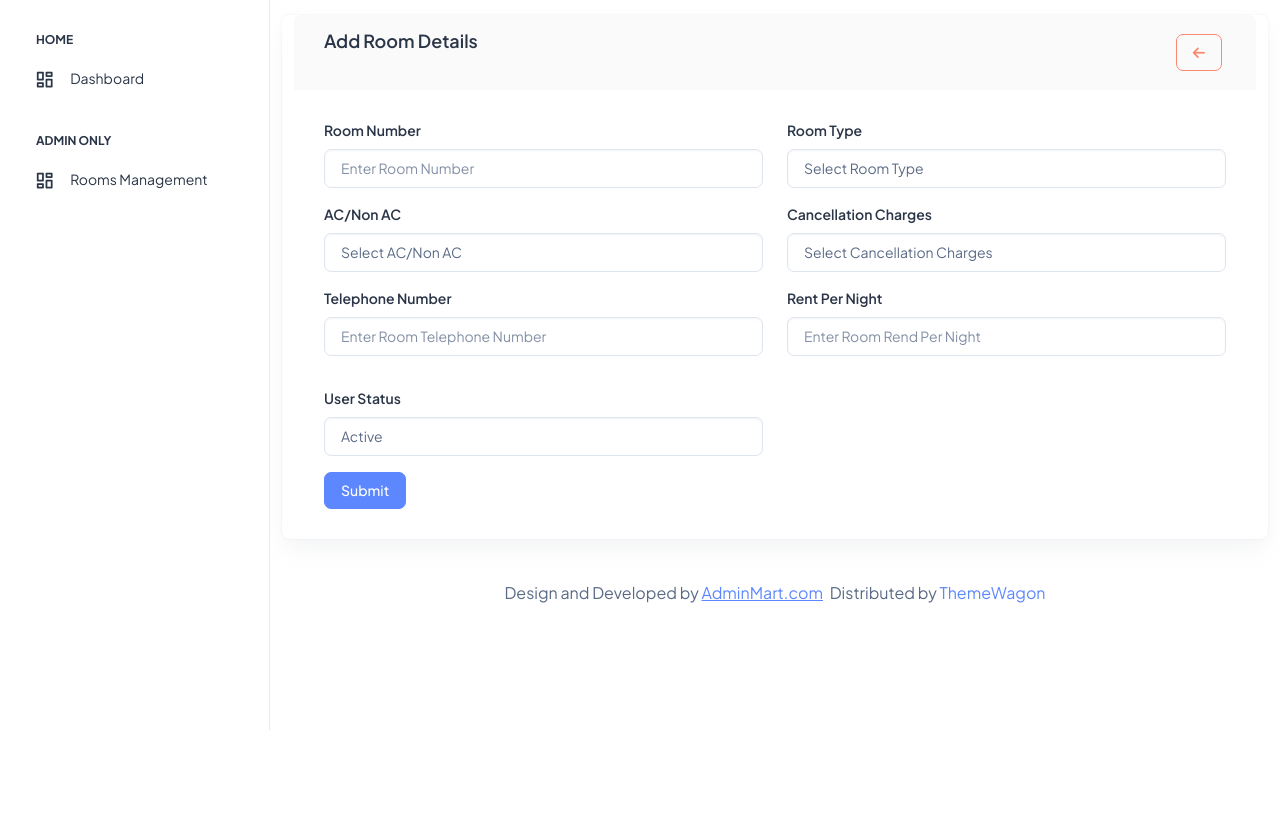
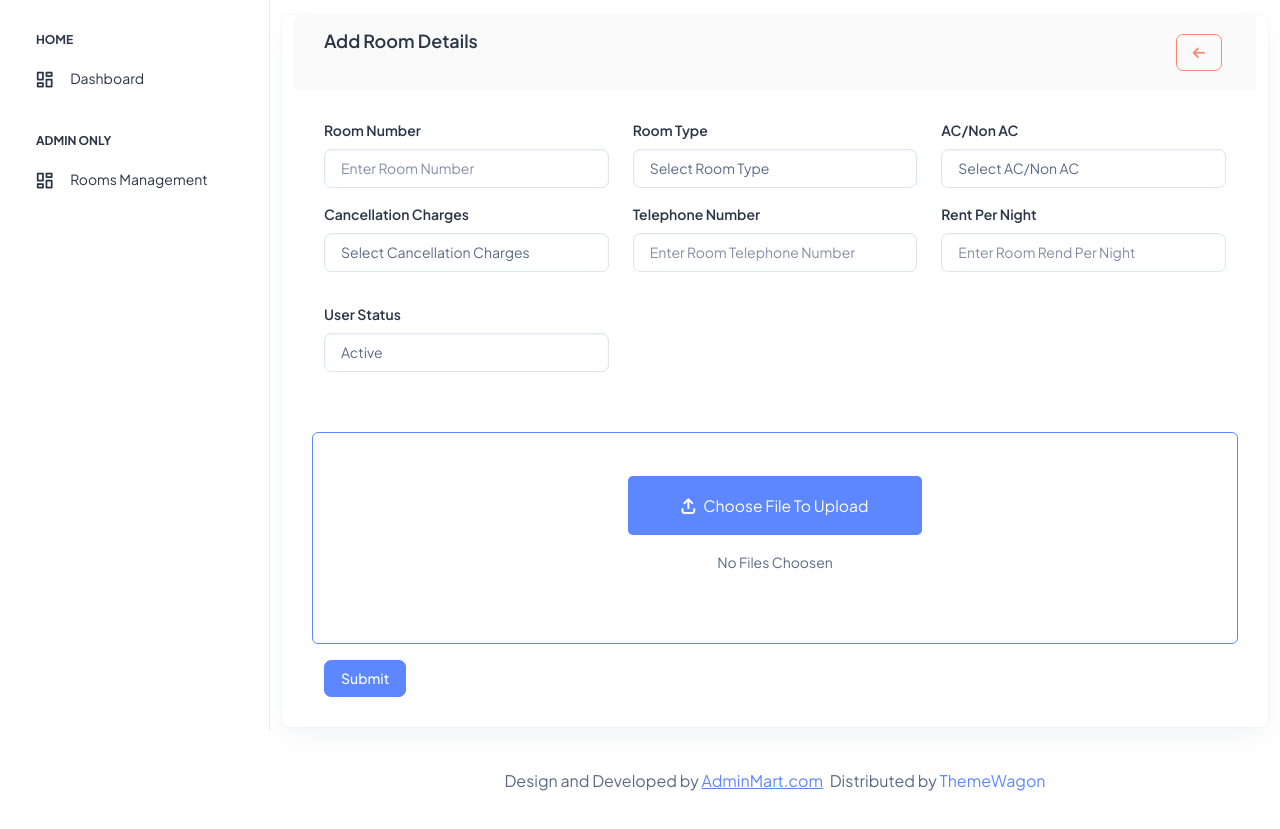
Before and after one commit to baradadi1/Srm_hotel_booking, a PHP site: page /create.php in a window 1280 px wide. Shown: the part 70-899 px from the top of the page. Before the commit the page ends 800 px from the top, so only its background shows below. Run offline with PHP 8.4, Linux system fonts and the light colour scheme; the visitor is signed in with stand-in values (Sample User, id 1); data that the repository does not hold is empty; some libraries are stand-ins or nearby versions.

Commit message:
Update create.php

```diff
--- a/rooms/create.php
+++ b/rooms/create.php
@@ -19,6 +19,41 @@ include("../templates/header.php");
 ?>
 <link rel="stylesheet" href="https://cdn.jsdelivr.net/npm/bootstrap-select@1.13.14/dist/css/bootstrap-select.min.css">
 
+<style>
+    .room_image{
+        border:1px solid #5D87FF;
+        background-color : #fff;
+        width: 100%;
+        max-widht: 34.37em;
+        position: relative;
+        margin: 3.12em auto;
+        padding: 3.12em 1.25em;
+        border-radius : 0.43em;
+        /* box-shadow:0.5em 0.5em 0.5em #5d87FF; */
+    }
+    input[type="file"]{
+        display:none;
+    }
+    .image_label{
+        margin: auto;
+        display:block;
+        padding: 1.12em;
+        position: relative;
+        background-color : #5d87FF;
+        color:#fff;
+        font-size:1.12em;
+        font-weight:400px;
+        text-align:center;
+        width:18.75em;
+        cursor:pointer;
+        border-radius : 0.31em;
+    }
+    #no-of-files{
+        font-weight:400;
+        text-align:center;
+        margin:1.25em 0 1.87em 0;
+    }
+</style>
 <div class="row">
     <div class="card">
         <div class="card-header">
@@ -30,11 +65,11 @@ include("../templates/header.php");
         <div class="card-body">
             <form action="add.php" method="post">
                 <div class="row">
-                    <div class="col-sm-12 col-md-8 col-lg-6 mb-3">
+                    <div class="col-sm-12 col-md-6 col-lg-4 mb-3">
                         <label for="room_num" class="form-label">Room Number</label>
                         <input type="text" class="form-control" id="room_num" name="room_num" placeholder="Enter Room Number" autocomplete="off" required>
                     </div>
-                    <div class="col-sm-12 col-md-8 col-lg-6 mb-3">
+                    <div class="col-sm-12 col-md-6 col-lg-4 mb-3">
                         <label for="room_type" class="form-label">Room Type</label>
                         <select name="room_type" id="room_type" class="form-control my-select" required>
                             <option value="" disabled selected>Select Room Type</option>
@@ -45,7 +80,7 @@ include("../templates/header.php");
                             ?>
                         </select>
                     </div>
-                    <div class="col-sm-12 col-md-8 col-lg-6 mb-3">
+                    <div class="col-sm-12 col-md-6 col-lg-4 mb-3">
                         <label for="air_conditioner" class="form-label">AC/Non AC</label>
                         <select name="air_conditioner" id="air_conditioner" class="form-control my-select" required>
                             <option value="" disabled selected>Select AC/Non AC</option>
@@ -56,7 +91,7 @@ include("../templates/header.php");
                             ?>
                         </select>
                     </div>
-                    <div class="col-sm-12 col-md-8 col-lg-6 mb-3">
+                    <div class="col-sm-12 col-md-6 col-lg-4 mb-3">
                         <label for="cancel_charges" class="form-label">Cancellation Charges</label>
                         <select name="cancel_charges" id="cancel_charges" class="form-control my-select" required>
                             <option value="" disabled selected>Select Cancellation Charges</option>
@@ -65,21 +100,36 @@ include("../templates/header.php");
                             <option value="3">No Cancellation Allow</option>
                         </select>
                     </div>
-                    <div class="col-sm-12 col-md-8 col-lg-6 mb-3">
+                    <div class="col-sm-12 col-md-6 col-lg-4 mb-3">
                         <label for="tele_no" class="form-label">Telephone Number</label>
                         <input type="text" class="form-control" id="tele_no" name="tele_no" placeholder="Enter Room Telephone Number" autocomplete="off" required>
                     </div>
-                    <div class="col-sm-12 col-md-8 col-lg-6 mb-3">
+                    <div class="col-sm-12 col-md-6 col-lg-4 mb-3">
                         <label for="rent" class="form-label">Rent Per Night</label>
                         <input type="text" class="form-control" id="rent" placeholder="Enter Room Rend Per Night" autocomplete="off" required>
                         <p id="message"></p>
                     </div>
-                    <div class="col-sm-12 col-md-8 col-lg-6 mb-3">
+                    <div class="col-sm-12 col-md-6 col-lg-4 mb-3">
                         <label for="user_status" class="form-label">User Status</label>
                         <select name="user_status" id="user_status" class="form-control my-select" required>
                             <option value="Active">Active</option>
                             <option value="Suspended">Suspend</option>
                         </select>
+                    </div>
+                </div>
+                <div class="row">
+                    <div class="col-12 mb-3 room_image">
+                        <input type="file" name="room_img" id="room_img" multiple>
+                        <label for="room_img" class="image_label">
+                            <i class="fa-solid fa-arrow-up-from-bracket"></i>
+                            &nbsp; Choose File To Upload
+                        </label>
+                        <div id="no-of-files">
+                            No Files Choosen
+                        </div>
+                        <ul id="file-list">
+
+                        </ul>
                     </div>
                 </div>
                 <button type="submit" name="Submit" id="sub_btn" class="btn btn-primary">Submit</button>
@@ -91,35 +141,14 @@ include("../templates/header.php");
 <script src="https://code.jquery.com/jquery-3.6.0.min.js"></script>
 <script src="https://ajax.googleapis.com/ajax/libs/jquery/3.6.0/jquery.min.js"></script>
 <script>
-    $(document).ready(function(){
-        $('#password, #c_password').on('input', function () {
-            if ($('#password').val() != '' && $('#c_password').val() != ''){
-                if ($('#password').val() == $('#c_password').val()) {
-                    $('#message').html('Passwords match').css('color', 'green');
-                    $("#sub_btn").attr("disabled", false);
-                } else {
-                    $('#message').html('Passwords do not match').css('color', 'red');
-                    $("#sub_btn").attr("disabled", true);
-                }
-            }else{
-                $("#sub_btn").attr("disabled", true);
+    $(document).ready(function() {
+        $('#room_img').change(function() {
+            var fileNames = [];
+            for (var i = 0; i < this.files.length; i++) {
+                var fileName = this.files[i].name;
+                fileNames.push(fileName);
             }
-        });
-        $('#name').on('input', function () {
-            var name = $(this).val();
-            var words = name.split(' ');
-            for (var i = 0; i < words.length; i++) {
-                words[i] = words[i].charAt(0).toUpperCase() + words[i].slice(1).toLowerCase();
-            }
-            $(this).val(words.join(' '));
-        });
-        $('#username').on('input', function () {
-            var username = $(this).val();
-            // Remove any whitespace from the username
-            username = username.replace(/\s/g, '');
-            // Convert username to lowercase
-            username = username.toLowerCase();
-            $(this).val(username);
+            console.log("Uploaded files: " + fileNames.join(', '));
         });
     });
 </script>
```
